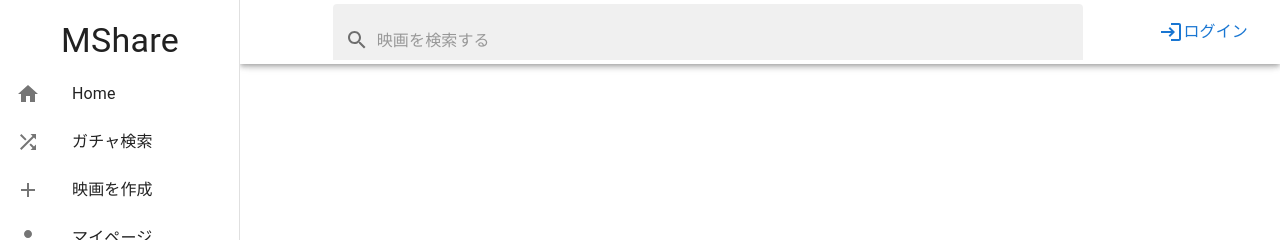
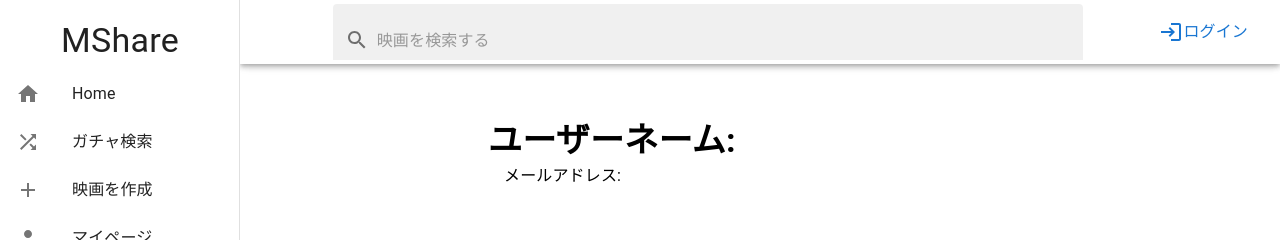
Before and after one commit to yusukey7grizi/mshare_web_app, a Next.js app: page /profile in a window 1280 px wide. Shown: the top 240 px of the page. Built offline with nearby package versions, Linux system fonts and the light colour scheme; no server answers.

Commit message:
fixed logout button and profile text

```diff
--- a/src/components/atoms/texts/index.tsx
+++ b/src/components/atoms/texts/index.tsx
@@ -15,19 +15,16 @@ const MovieListTitle: FC<MovieListTitleProps> = ({ userName }) => {
 
 const UsernameText: FC<UsernameTextProps> = ({ userName }) => {
   return (
-    <Typography
-      sx={{ textAlign: 'left', pl: '8rem', fontWeight: 'bold' }}
-      variant="h1"
-    >
-      {userName}
+    <Typography sx={{ pl: '8rem', fontWeight: 'bold' }} variant="h4">
+      ユーザーネーム: {userName}
     </Typography>
   )
 }
 
 const EmailText: FC<EmailTextProps> = ({ email }) => {
   return (
-    <Typography sx={{ textAlign: 'left', pl: '9rem' }} variant="subtitle1">
-      {email}
+    <Typography sx={{ pl: '9rem' }} variant="subtitle1">
+      メールアドレス: {email}
     </Typography>
   )
 }
--- a/src/components/organisms/bar.tsx
+++ b/src/components/organisms/bar.tsx
@@ -64,14 +64,10 @@ const TopBar: FC<Props> = ({ isLoggedIn }) => {
   }
 
   const logOutHandler = () => {
-    auth
-      .logOut()
-      .then(() => {
-        router.push('/')
-      })
-      .catch((err) => {
-        console.error(err)
-      })
+    router.push('/auth/login')
+    auth.logOut().catch((err) => {
+      console.error(err)
+    })
   }
 
   const logInHandler = () => {
--- a/src/components/templates/profileTemplate.tsx
+++ b/src/components/templates/profileTemplate.tsx
@@ -1,3 +1,4 @@
+import { Box } from '@mui/material'
 import { MuiDivider } from 'components/atoms/divider'
 import { EmailText, MovieListTitle, UsernameText } from 'components/atoms/texts'
 import { Bar } from 'components/organisms'
@@ -20,8 +21,10 @@ const ProfileTemplate: FC<Props> = ({ movieList, userName, email }) => {
 
   return (
     <Bar>
-      <UsernameText userName={userName} />
-      <EmailText email={email} />
+      <Box sx={{ width: '50rem', margin: 'auto' }}>
+        <UsernameText userName={userName} />
+        <EmailText email={email} />
+      </Box>
       <MovieListTitle />
       <MuiDivider />
       <MovieList movieList={movieList} />
```
